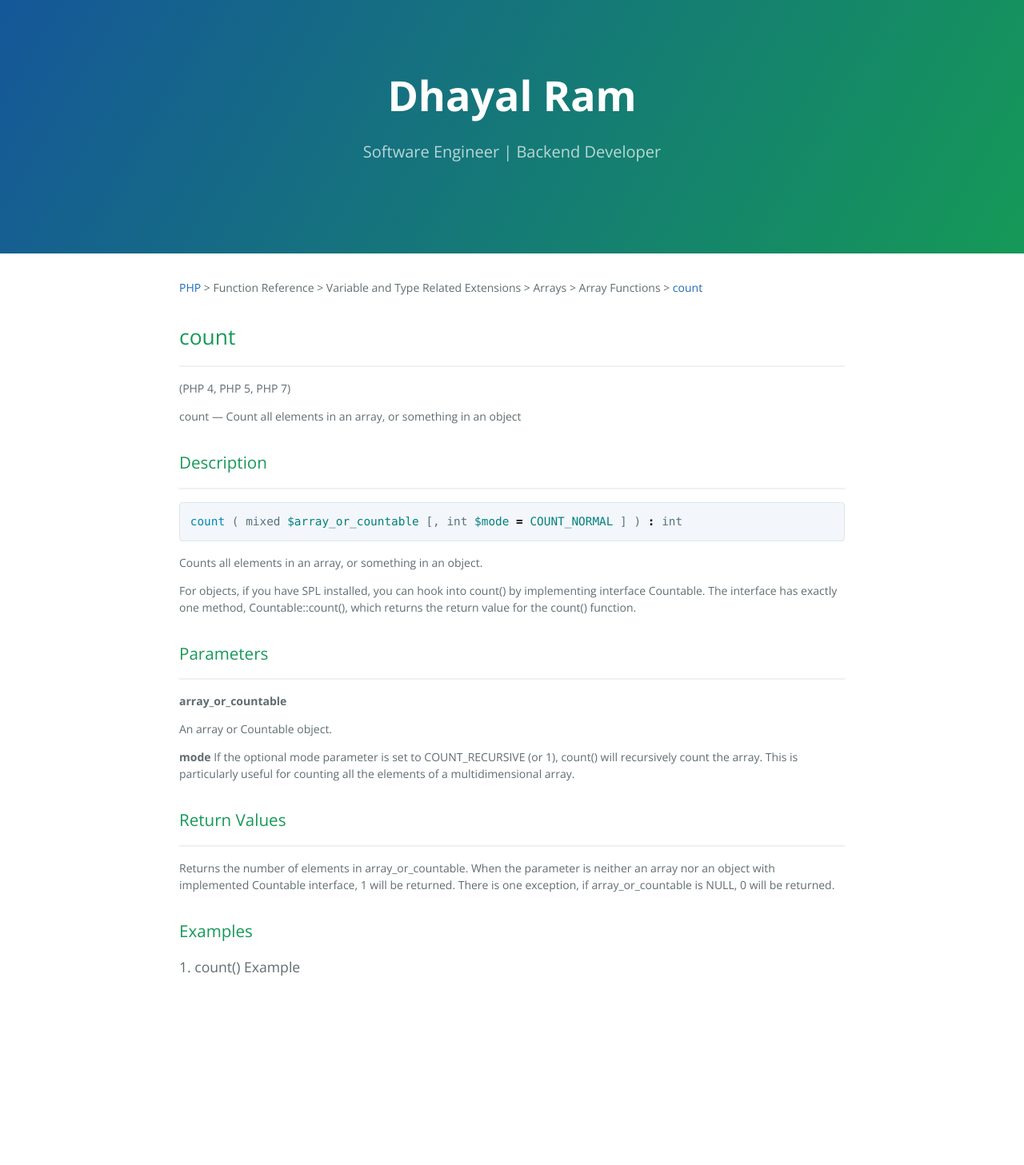
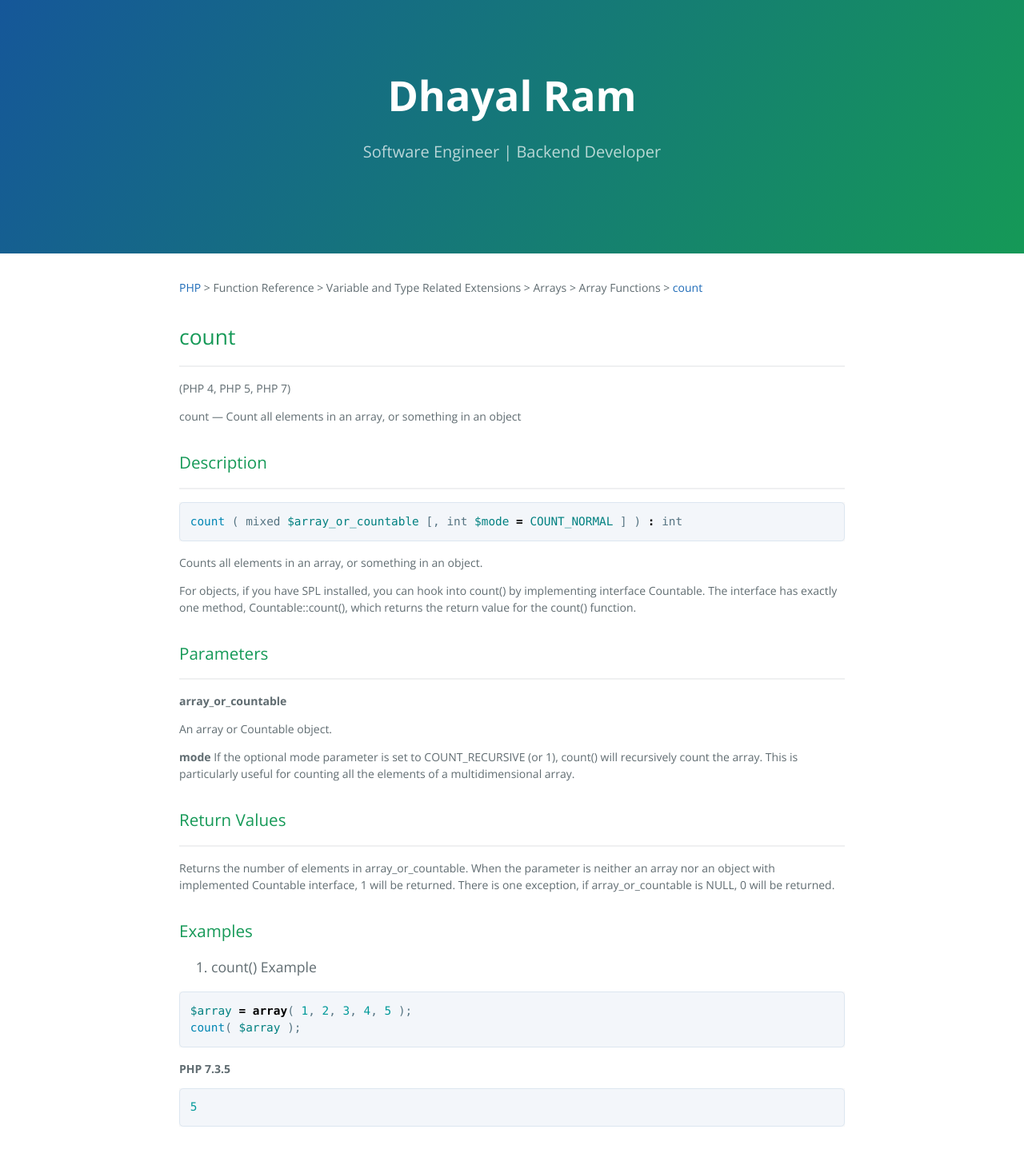
Before and after one commit to dhayalramk/dhayalramk.github.io, a Jekyll site: the page built from PHP/FuncationReference/VariableAndTypeRelatedExtensions/Arrays/ArrayFunctions/count.md, in a window 1280 px wide. Shown: the whole page at 80% size. Built offline with Jekyll 4.4.1, drawn with Linux system fonts in a browser that asks for light colours; our own code applies the rules of GitHub Pages for plain Markdown files; before the commit the page ends 1255 px from its top, so only the background shows below that.

Commit message:
Alignment

````diff
--- a/PHP/FuncationReference/VariableAndTypeRelatedExtensions/Arrays/ArrayFunctions/count.md
+++ b/PHP/FuncationReference/VariableAndTypeRelatedExtensions/Arrays/ArrayFunctions/count.md
@@ -35,8 +35,7 @@ Returns the number of elements in array_or_countable. When the parameter is neit
 
 ### Examples
 
-<details>
-<summary>1. count() Example</summary>
+1. count() Example
 
 ```php
 $array = array( 1, 2, 3, 4, 5 );
@@ -48,5 +47,3 @@ count( $array );
 ```php
 5
 ```
-
-</details>
````
